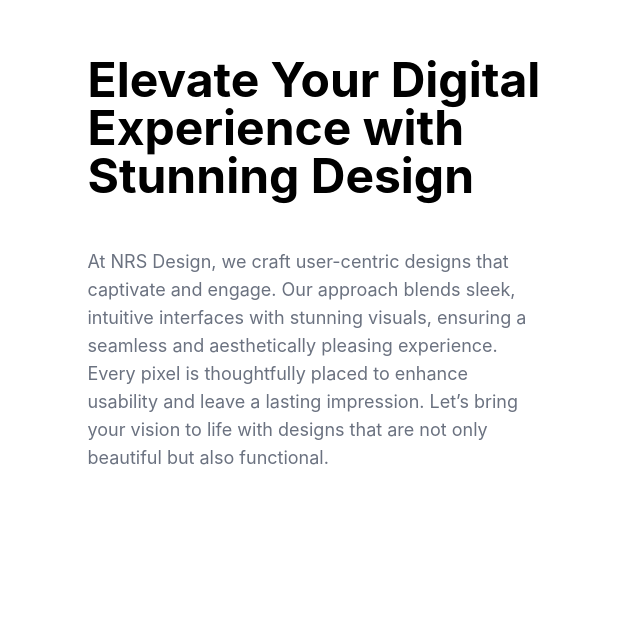
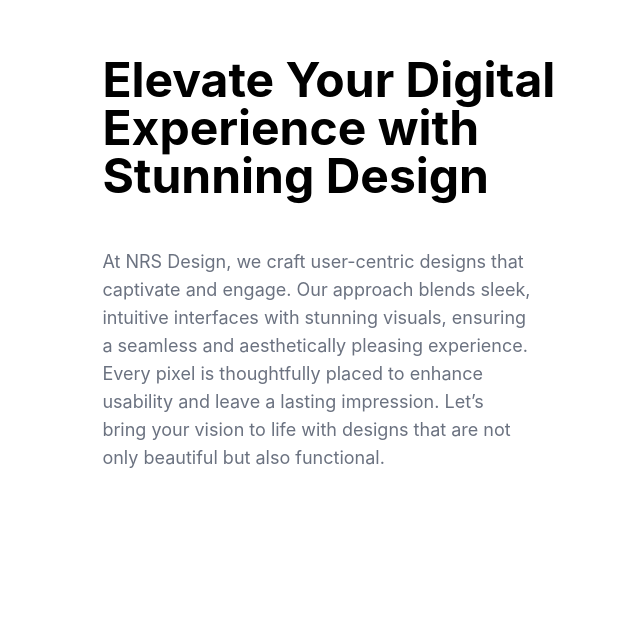
Before and after one commit to tiks98/nrsdesign, a React (Create React App) app: page /nrsdesign/home in a window 1280 px wide. Shown: the part 1934-2560 px from the top of the page, without its empty margins (608-1248 px from the left). Built offline with nearby package versions, Linux system fonts and the light colour scheme.

Commit message:
fixed padding problem

```diff
--- a/src/Components/Home/Design.jsx
+++ b/src/Components/Home/Design.jsx
@@ -3,7 +3,7 @@
 
 export const Design = () => (
 	<div class="bg-white py-6 sm:py-8 lg:py-12">
-		<div class="mx-auto max-w-screen-2xl pl-0 pr-8 ">
+		<div class="mx-auto max-w-screen-2xl px-4 md:px-8">
 			<section className="flex flex-col justify-between gap-6 sm:gap-10 md:gap-16 lg:flex-row">
 				<div className="h-auto overflow-hidden rounded-lg lg:h-auto xl:w-8/12 transform transition duration-300 hover:scale-110">
 					<DotLottieReact
@@ -93,7 +93,7 @@
 
 export const Support = () => (
 	<div class="bg-white py-6 sm:py-8 lg:py-12">
-		<div class="mx-auto max-w-screen-2xl pl-8 pr-0">
+		<div class="mx-auto max-w-screen-2xl px-4 md:px-8">
 			<section className="flex flex-col justify-around gap-6 sm:gap-10 md:gap-16 lg:flex-row">
 				<div className="flex flex-col items-center justify-center sm:text-center lg:items-start lg:py-12 lg:text-left xl:w-5/12 xl:py-24 xl:pl-28">
 					<h1 className="mb-8 text-3xl font-bold text-black sm:text-5xl md:mb-12 md:text-5xl">
```
